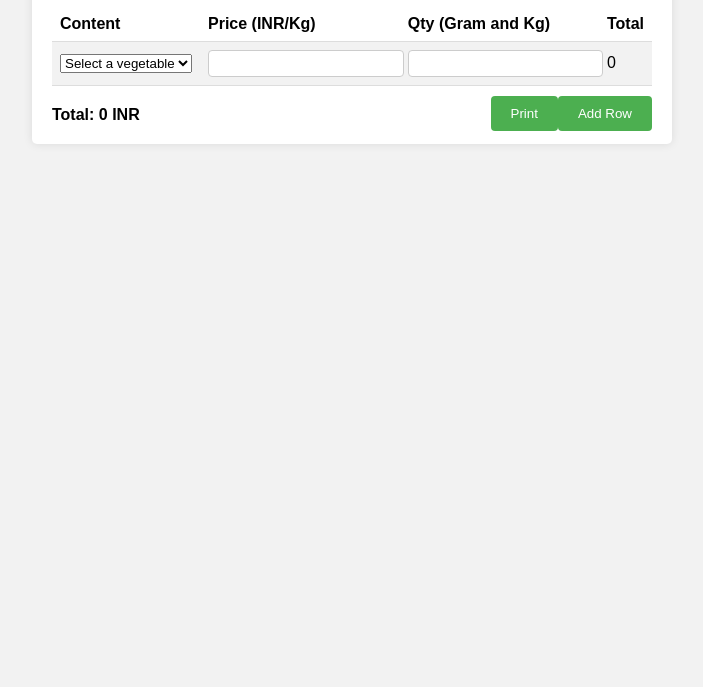
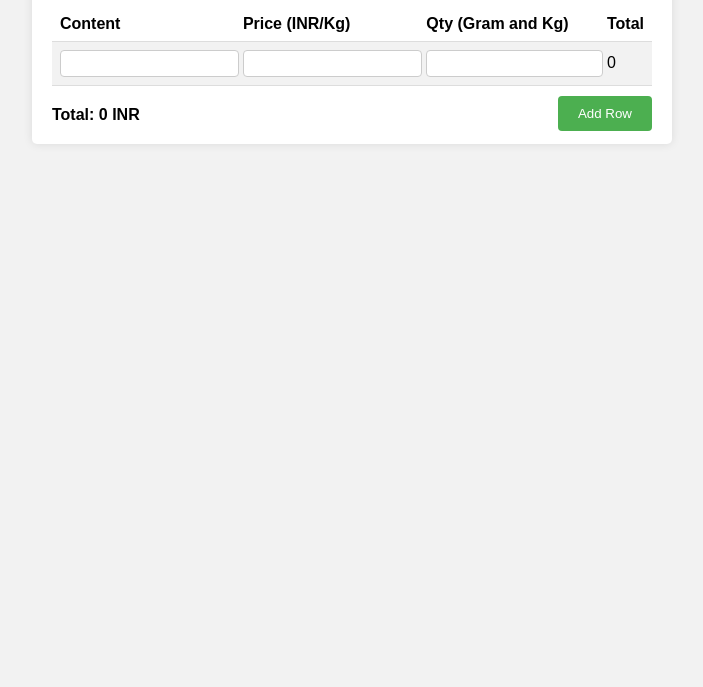
Before and after one commit to 99webdesign/veg-cal, a plain HTML site: page index.html in a window 1280 px wide. Shown: the part 113-800 px from the top of the page, without its empty margins (288-991 px from the left). Drawn offline with Linux system fonts and the light colour scheme.

Commit message:
index.html

```diff
--- a/index.html
+++ b/index.html
@@ -17,22 +17,13 @@
                 <th>Total</th>
             </tr>
             <tr>
-                <td>
-                    <select class="content">
-                        <option value="">Select a vegetable</option>
-                        <option value="Potato">Potato</option>
-                        <option value="Tomato">Tomato</option>
-                        <option value="Mirchi">Mirchi</option>
-                        <!-- Add more vegetable options here -->
-                    </select>
-                </td>
+                <td><input type="text" class="content"></td>
                 <td><input type="number" class="price" min="0" step="0.01"></td>
                 <td><input type="number" class="qty" min="0" step="0.001"></td>
                 <td><span class="total">0</span></td>
             </tr>
         </table>
         <button id="addRow">Add Row</button>
-        <button id="printButton">Print</button>
         <div id="finalTotal">Total: <span id="totalAmount">0</span> INR</div>
     </div>
     <script src="script.js"></script>
```
